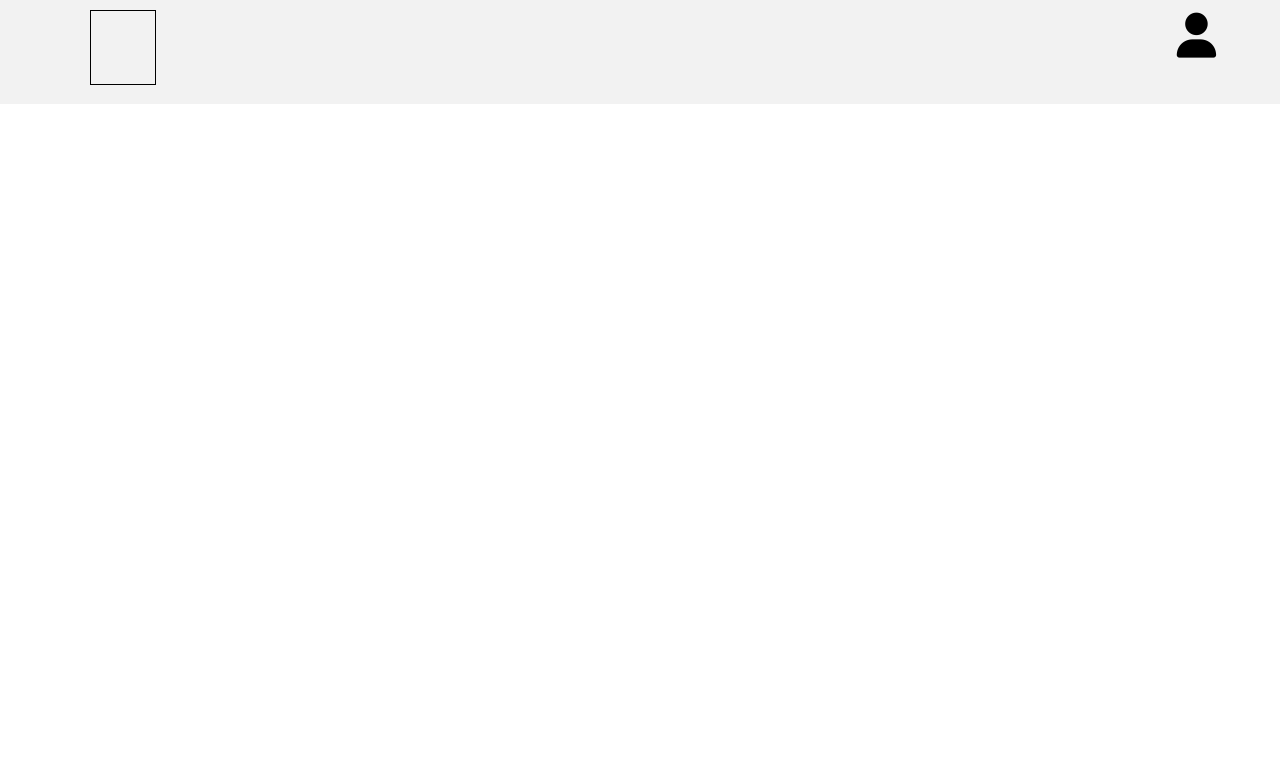
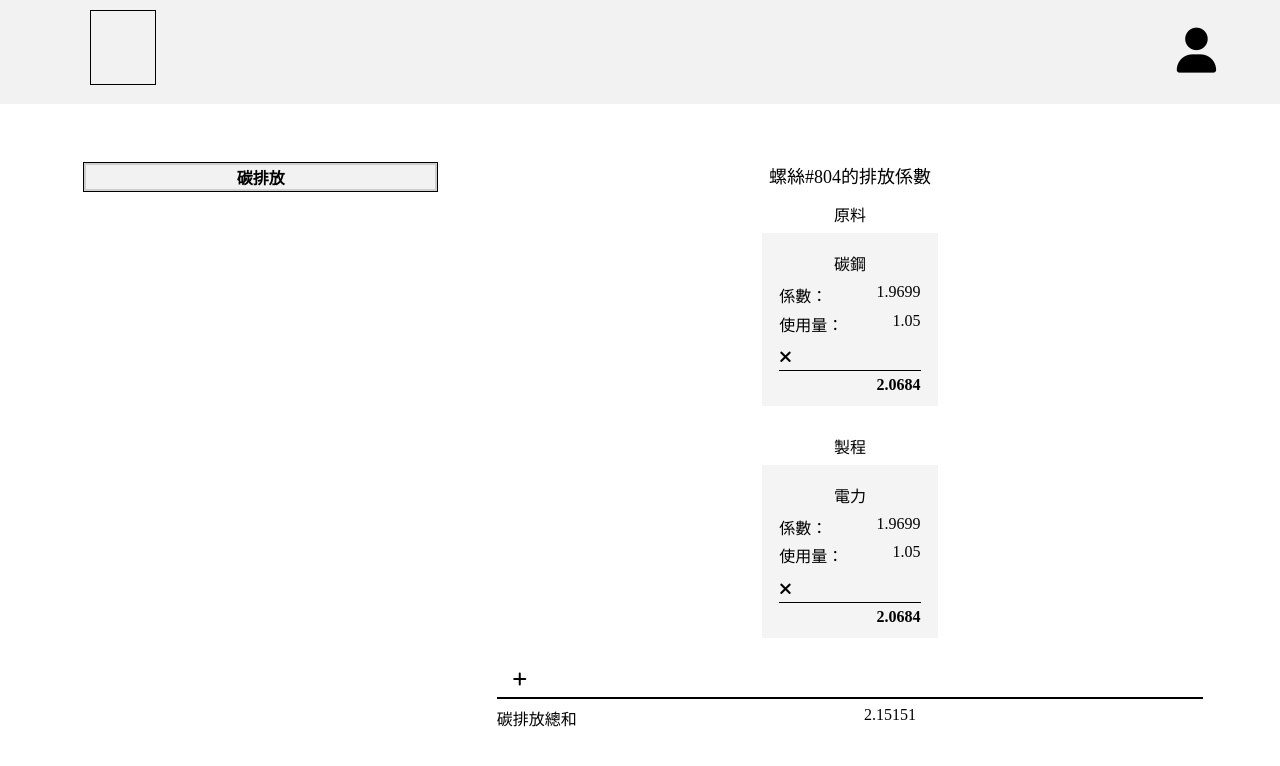
Before and after one commit to daidai12332/screwWeb, a Vue app: page /CarbonEmission in a window 1280 px wide. Before the commit this address had no page. Shown: the top 766 px of the page. Built offline with nearby package versions, Linux system fonts and the light colour scheme.

Commit message:
carbon emission and member page

```diff
--- a/src/components/Header.vue
+++ b/src/components/Header.vue
@@ -2,12 +2,12 @@
     <link rel="stylesheet" href="https://cdnjs.cloudflare.com/ajax/libs/font-awesome/6.5.2/css/all.min.css">
     <div class = "header">
 
-        <div class="logo">
+        <div class="logo" @click="()=>{this.$router.push('/')}">
 
         </div>
 
         <div class="user">
-            <i class="fa-solid fa-user"></i>
+            <i class="fa-solid fa-user" @click="()=>{this.$router.push('/Login')}"></i>
         </div>
 
 
@@ -39,14 +39,15 @@ export default {
             border: 1px solid black;
             margin-left: 7%;
             margin-top: 0.8%;
+            cursor: pointer;
         }
 
         .user{
             margin-right: 5%;
-            margin-top: 1%;
-
+            margin-top: 2.2%;
             i {
                 font-size: 45px;
+                cursor: pointer;
             }
         }
     }
--- a/src/router/index.js
+++ b/src/router/index.js
@@ -18,6 +18,33 @@ const router = createRouter({
       path: '/MachinesManage',
       name: 'MachinesManage',
       component: () => import('../views/MachinesManage.vue')
+    },
+    {
+      path: '/CarbonEmission',
+      name: 'CarbonEmission',
+      component: () => import('../views/CarbonEmission.vue')
+    },
+    {
+      path: '/Login',
+      name: 'Login',
+      component: () => import('../views/Login.vue')
+    },
+    {
+      path: '/Member/Machine',
+      name: 'Member',
+      component: () => import('../views/Member.vue'),
+      children:[
+        {
+        path: '/Member/Machine',
+        name: 'MemberMachine',
+        component: ()=> import('../views/MemberMachine.vue')
+      },
+        {
+        path: '/Member/Order',
+        name: 'Order',
+        component: ()=> import('../views/MemberOrder.vue')
+      },
+      ]
     }
   ]
 })
--- /dev/null
+++ b/src/views/CarbonEmission.vue
@@ -0,0 +1,184 @@
+<script>
+export default{
+    data(){
+        return{
+            carbonEmissionArr:[],
+            carbonEmissionShow:{},
+            timerForCarbonEmission:null,
+        }
+    },
+    mounted(){
+        this.carbonEmissionArr = JSON.parse(sessionStorage.getItem('carbonEmission'));
+    }
+}
+</script>
+
+<template>
+    <link rel="stylesheet" href="https://cdnjs.cloudflare.com/ajax/libs/font-awesome/6.5.2/css/all.min.css">
+    <div class="carbonBody">
+        <div class="carbonEmissions">
+            <table>
+                <tr>
+                    <th colspan=3>
+                        碳排放
+                    </th>
+                </tr>
+                <tr v-for="item in this.carbonEmissionArr" @click="this.carbonEmissionShow = item">
+                    <td>{{ item.orderNumber }}</td>
+                    <td>{{ item.name }}</td>
+                    <td>{{ item.carbonEmission }}</td>
+                </tr>
+            </table>
+        </div>
+        <div class="calculateBody">
+            <p class="calculateTarget">螺絲#804的排放係數</p>
+            <p class="title">原料</p>
+            <div class="rawCalculate eachCalculate">
+                <div class="raw each">
+                    <p class="materialName">
+                        <span>碳鋼</span>
+                    </p>
+                    <p>
+                        <span>係數：</span>
+                        <span class="right">1.9699</span>
+                    </p>
+                    <p>
+                        <span>使用量：</span>
+                        <span class="right">1.05</span>
+                    </p>
+                    <span class="mutiple"><i class="fa-solid fa-xmark"></i></span>
+                    <div class="divide"></div>
+                    <p>
+                        <span class="right product">2.0684</span>
+                    </p>
+                </div>
+            </div>
+            <p class="title">製程</p>
+            <div class="produceCalculate eachCalculate">
+                <div class="raw each">
+                    <p class="materialName">
+                        <span>電力</span>
+                    </p>
+                    <p>
+                        <span>係數：</span>
+                        <span class="right">1.9699</span>
+                    </p>
+                    <p>
+                        <span>使用量：</span>
+                        <span class="right">1.05</span>
+                    </p>
+                    <span class="mutiple"><i class="fa-solid fa-xmark"></i></span>
+                    <div class="divide"></div>
+                    <p>
+                        <span class="right product">2.0684</span>
+                    </p>
+                </div>
+            </div>
+            <div class="divideForResult">
+                　<i class="fa-solid fa-plus"></i>
+            </div>
+            <div class="result">
+                <span class="left">碳排放總和</span>
+                <span class="center">2.15151</span>
+            </div>
+        </div>
+    </div>
+</template>
+
+<style lang="scss" scoped>
+.carbonBody{
+    display: flex;
+    justify-content: space-between;
+    padding-left: 2vw;
+    padding-right: 6vw;
+    .carbonEmissions {
+        margin-top: 5vw;
+        margin-left: 4.5vw;
+        width: 30%;
+        height: 48%;
+        border: 1px solid black;
+        table {
+            width: 100%;
+            border: 2px solid rgb(206, 206, 206);
+            border-collapse: collapse;
+            td {
+                padding: 10px;
+            }
+            tr:nth-child(odd) {
+                background-color: rgb(242, 242, 242);
+            }
+        }
+
+    }
+    .calculateBody{
+        margin-top: 5vw;
+        width: 60%;
+        .title{
+            width: 100%;
+            text-align: center;
+            margin-bottom: 1%
+        }
+        .calculateTarget{
+            text-align: center;
+            margin-bottom: 2%;
+            font-size: large;
+        }
+        .eachCalculate{
+            flex-wrap: wrap;
+            display: flex;
+            justify-content: center;
+            .each{
+                width: 20%;
+                background-color: rgb(245, 244, 244);
+                padding: 2.5%;
+                padding-bottom: 1%;
+                margin-bottom: 4%;
+                .materialName{
+                    text-align: center;
+                    margin-bottom: 6%;
+                }
+                p{
+                    display: flow-root;
+                    margin-bottom: 3%;
+                    .right{
+                        float: right;
+                    }
+                    .product{
+                        font-weight: 800;
+                    }
+                }
+                span{
+                    i{
+                        font-size: 1.3vw;
+                        margin-top: 1.5%;
+                    }
+                }
+                .mutiple{
+                    display: block;
+                    margin-top: 8%;
+                }
+                .divide{
+                    margin-top: 2%;
+                    margin-bottom: 4%;
+                    width: 100%;
+                    border-top: 1px solid black;
+                }
+            }
+        }
+    }
+    .divideForResult{
+        width: 100%;
+        border-bottom: 2px solid black;
+        padding-bottom: 1%;
+        margin-bottom: 1%;
+    }
+    .result{
+        text-align: center;
+        display: flow-root;
+        .left{
+            float: left;
+        }
+    }
+    margin-bottom: 5vw;
+}
+</style>
--- a/src/views/HomeView.vue
+++ b/src/views/HomeView.vue
@@ -9,7 +9,6 @@ import {
 } from 'echarts/components';
 import VChart, { THEME_KEY } from 'vue-echarts';
 
-
 use([
     CanvasRenderer,
     PieChart,
@@ -20,6 +19,8 @@ use([
 export default {
     data() {
         return {
+            carbonEmissionShow:[],
+            timerForCarbonEmission:null,
             option: {
                 tooltip: {
                     trigger: 'item'
@@ -63,13 +64,45 @@ export default {
             },
         }
     },
+    methods:{
+        clickCarbonEmission(){
+            sessionStorage.setItem('carbonEmission', JSON.stringify(this.carbonEmissionShow));
+            this.$router.push('/CarbonEmission');
+        },
+        fetchCarbonEmission(){
+            fetch("http://localhost:8080/forestage/search",{
+                method: 'GET',
+                headers:{
+                    "Content-Type":"application/json"
+                },
+            })
+            .then(res => res.json())
+            .then((data) => {
+                if(data.code != 200){
+                    console.log(data);
+                    return;
+                }
+                this.carbonEmissionShow = data.calculateList;
+                console.log(this.carbonEmissionShow);
+            });
+        },
+    },
     components: {
         VChart,
     },
     provide: {
         [THEME_KEY]: 'light',
     },
-
+    mounted(){
+        this.fetchCarbonEmission();
+        this.timerForCarbonEmission = setInterval(()=>{
+            setTimeout(this.fetchCarbonEmission, 0)
+        }, 60000)
+    },
+    beforeUnmount() {
+        clearInterval(this.timerForCarbonEmission);
+        this.timerForCarbonEmission = null;
+    },
 }
 </script>
 
@@ -109,17 +142,14 @@ export default {
             <div class="carbonEmissions">
                 <table>
                     <tr>
-                        <th colspan=3>碳排放</th>
+                        <th colspan=3 @click="clickCarbonEmission">
+                            碳排放
+                        </th>
                     </tr>
-                    <tr>
-                        <td>　　不鏽鋼304　　</td>
-                        <td>大扁頭 十字孔 機械牙螺絲 #8-32X1</td>
-                        <td>1.2024</td>
-                    </tr>
-                    <tr>
-                        <td>　　不鏽鋼304　　</td>
-                        <td>大扁頭 十字孔 機械牙螺絲 #8-32X1</td>
-                        <td>1.2024</td>
+                    <tr v-for="item in this.carbonEmissionShow">
+                        <td>{{ item.orderNumber }}</td>
+                        <td>{{ item.name }}</td>
+                        <td>{{ item.carbonEmission }}</td>
                     </tr>
                 </table>
             </div>
--- /dev/null
+++ b/src/views/Login.vue
@@ -0,0 +1,49 @@
+<script>
+export default{
+    data(){
+        return{
+
+        }
+    }
+}
+</script>
+
+<template>
+    <div class="loginBody">
+        <div class="account eachInput">
+            <label for="account">帳號</label>
+            <input type="text" id="account">
+        </div>
+        <div class="pwd eachInput">
+            <label for="pwd">密碼</label>
+            <input type="password" id="pwd">
+        </div>
+        <button type="button" @click="this.$router.push('/Member/Machine')">登入</button>
+    </div>
+</template>
+
+<style lang="scss" scoped>
+.loginBody{
+    width: 100%;
+    display: flex;
+    flex-direction: column;
+    align-items: center;
+    margin-top: 15%;
+    .eachInput{
+        margin-bottom: 2vw;
+        label{
+            margin-right: 2vw;
+        }
+        input{
+            padding-left: 0.5vw;
+            border-radius: 8px;
+            width: 30vw;
+            height: 2vw;
+        }
+    }
+    button{
+        width: 35vw;
+        height: 2vw;
+    }
+}
+</style>
--- /dev/null
+++ b/src/views/Member.vue
@@ -0,0 +1,36 @@
+<script>
+import { RouterLink, RouterView } from 'vue-router'
+export default{
+    data(){
+        return{
+
+        }
+    }
+}
+</script>
+
+<template>
+    <div class="memberBody">
+        <div class="leftBar">
+            <div class="machine">
+                <RouterLink class="routeItem" to="/Member/Machine">管理設備</RouterLink>
+            </div>
+            <div class="order">
+                <RouterLink class="routeItem" to="/Member/Order">管理單號</RouterLink>
+            </div>
+        </div>
+    </div>
+
+</template>
+
+<style lang="scss" scoped>
+.memberBody{
+    display: flex;
+    padding-top: 1vw;
+    .leftBar{
+        width: 15vw;
+        border: 1px solid black;
+
+    }
+}
+</style>
--- /dev/null
+++ b/src/views/MemberMachine.vue
@@ -0,0 +1,15 @@
+<script>
+export default{
+    data(){
+        return{
+
+        }
+    }
+}
+</script>
+
+<template>
+</template>
+
+<style lang="scss" scoped>
+</style>
--- /dev/null
+++ b/src/views/MemberOrder.vue
@@ -0,0 +1,15 @@
+<script>
+export default{
+    data(){
+        return{
+
+        }
+    }
+}
+</script>
+
+<template>
+</template>
+
+<style lang="scss" scoped>
+</style>
```
